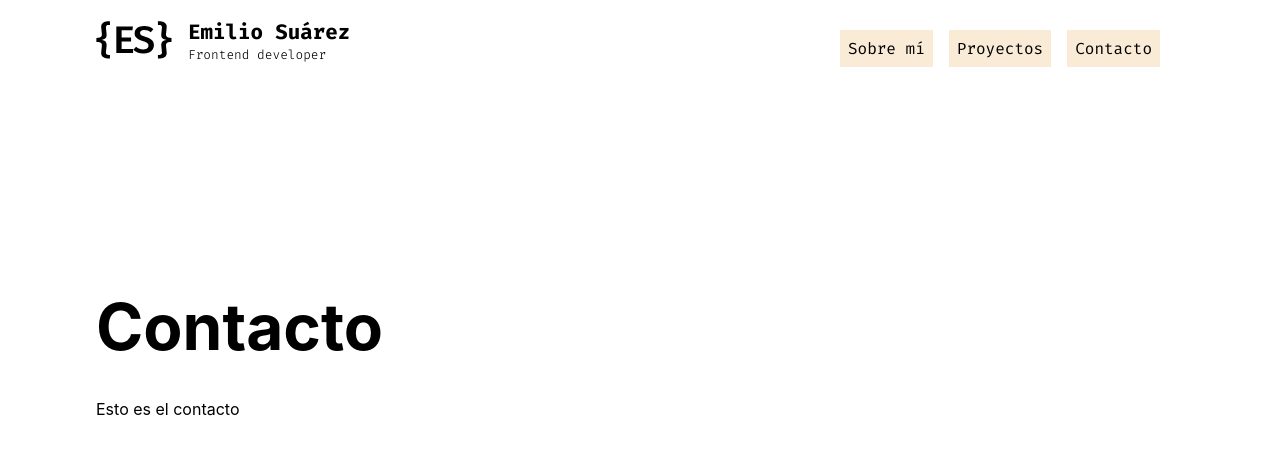
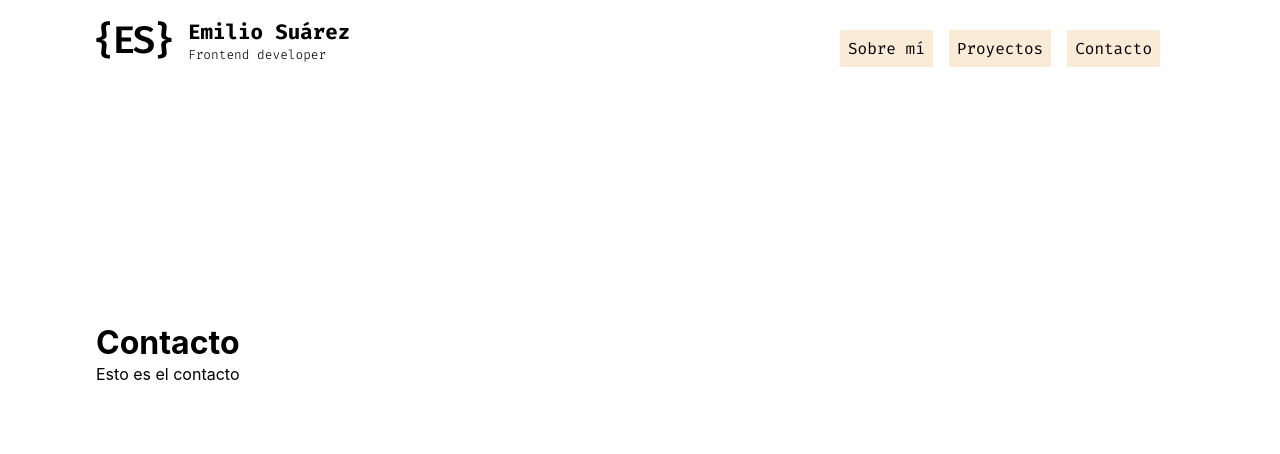
Before and after one commit to emisua/Portfolio-React, a React (Vite) app: page /contacto in a window 1280 px wide. Shown: the top 454 px of the page. Built offline with nearby package versions, Linux system fonts and the light colour scheme.

Commit message:
Cambiado h3 por h1

```diff
--- a/componentes/paginas/PaginaContacto.jsx
+++ b/componentes/paginas/PaginaContacto.jsx
@@ -4,7 +4,7 @@ const Contacto = () => {
   return (
     <footer className='contacto bloque'>
       <div className='container'>
-        <Title size='3' title='Contacto' />
+        <Title size='1' title='Contacto' />
         <p>Esto es el contacto</p>
       </div>
     </footer>
--- a/componentes/paginas/PaginaHome.jsx
+++ b/componentes/paginas/PaginaHome.jsx
@@ -21,7 +21,6 @@ const Home = () => {
         <div className='spacer' />
         <div className='texto'>
           <Title size='1' className='bebas'>
-            <br />
             <span className='color-secondary-darker display'>EMILIO SUÁREZ</span>
             <br />
             <span className='color-primary'>Frontend developer</span>
```
